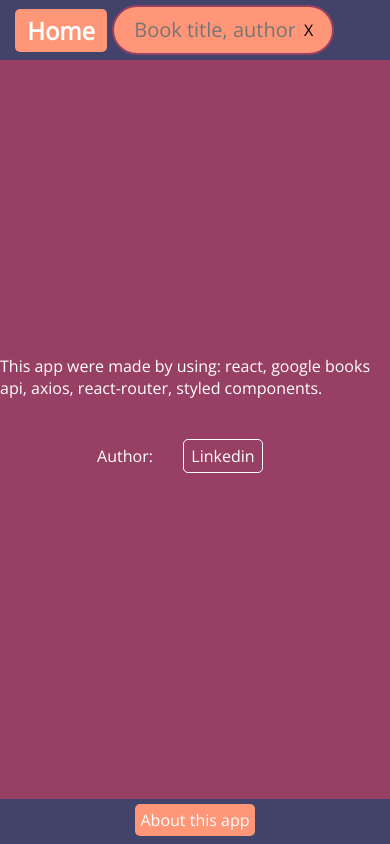
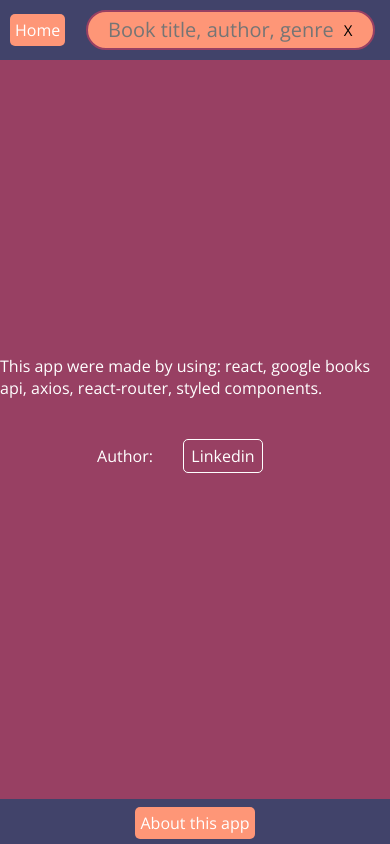
Before and after one commit to SergeySydorenko/dexcopy, a React (Create React App) app: page /about in a window 390 px wide. Built offline with nearby package versions, Linux system fonts and the light colour scheme.

Commit message:
mobile bug fixed

```diff
--- a/src/components/Book.js
+++ b/src/components/Book.js
@@ -1,9 +1,45 @@
 import Flex from "../ui/Flex"
 import LinkStyled from "../ui/LinkStyled"
+import styled from "styled-components";
 
 const noImage = 'https://upload.wikimedia.org/wikipedia/commons/thumb/6/65/No-Image-Placeholder.svg/1665px-No-Image-Placeholder.svg.png';
 
+const LinkBook = styled(LinkStyled)`
+    @media (max-width: 768px) {
+        width: 100%;
+        height: 150px;
+    }
+`
+const FlexBook = styled(Flex)`
+    @media (max-width: 768px) {
+        flex-direction: row;
+        /* flex-wrap: nowrap; */
+        align-items: center;
+    }
+`
+const BookInfo = styled(Flex)`
+    @media (max-width: 768px) {
+        width: 100%;
+        justify-content: flex-start;
+        align-items: center;
+    }
+`
+
+const StyledImage = styled.img`
+            border: 1px solid black;
+            width: 140px;
+            height: 215px;
+            margin: 0 20px 0 0;
+            object-fit: fill;
+            @media (max-width: 768px) {
+                width: 100px;
+                height: 150px;
+            }
+    `
+
 const Book = ({bookData, short}) => {
+
+
     let book = {
         id: bookData?.id,
         title: bookData.volumeInfo?.title,
@@ -19,20 +55,7 @@ const Book = ({bookData, short}) => {
         pageCount: bookData.volumeInfo.pageCount,
         publichedDate: bookData.volumeInfo.publishedDate
     }
-    let styleImg;
-    if(short){
-        styleImg = {
-            width: '100%',
-            height: '210px'
-            // height: '80%'
-        }
-    }else{
-        styleImg = {
-            width: '200px',
-            height: '320px'
-            // height: '80%'
-        }
-    }
+
     const overflowHid = {
         overflow: 'hidden',
         fontSize: '15px'
@@ -47,22 +70,22 @@ const Book = ({bookData, short}) => {
 
     if(short){
         return(
-            <LinkStyled to={`/id=${book.id}`} width='150px' height='300px' margin='10px' padding='5px'>
-                <Flex direction="column" width='100%' onClick={() => console.log(book?.id)}>
-                        <img src={book?.thumbnailSmall || noImage} style={styleImg}></img>
+            <LinkBook to={`/id=${book.id}`} width='150px' height='300px' margin='10px' padding='5px'>
+                <FlexBook direction="column" width='100%' onClick={() => console.log(book?.id)}>
+                        <StyledImage src={book?.thumbnailSmall || noImage} ></StyledImage>
                         <Flex direction='column' overflow='hidden' color='white'>
                             <h3 style={overflowHid}>{book?.title}</h3>
                         </Flex>
-                </Flex>
-            </LinkStyled>
+                </FlexBook>
+            </LinkBook>
         )
     }else{
         return(
             // <LinkStyled to={`/id=${book.id}`} width='150px' height='300px' margin='10px' padding='5px'>
-                <Flex direction="column" width='80%' align='space-around' justify='center' onClick={() => console.log(book?.id)}>
-                        <Flex direction='row' justify='flex-start'>
-                            <img src={book?.thumbnail || noImage} style={styleImg}></img>
-                            <Flex direction='column' overflow='hidden' margin='0 0 0 30px'>
+                <Flex direction="column" width='95%' align='space-around' justify='center' onClick={() => console.log(book?.id)}>
+                        <BookInfo direction='row' justify='center'>
+                            <StyledImage src={book?.thumbnail || noImage} ></StyledImage>
+                            <Flex direction='column' overflow='hidden'>
                                 <h3 style={overflowHid}>{book?.title}</h3>
                                 <span style={overflowHid}>Author(s): {book?.authors ? book?.authors.map((item)=>item + ' ') : 'Unknown'}</span>
                                 <span>{book?.maturity}</span>
@@ -73,7 +96,7 @@ const Book = ({bookData, short}) => {
                                 <span>Published date: {book?.publichedDate}</span>
                                 {book?.eBook ? <span>Have eBook</span> : null}
                             </Flex>
-                        </Flex>
+                        </BookInfo>
                         <hr style={margin}/>
                         <p style={font}>
                             {book?.description}
--- a/src/components/BookPage.js
+++ b/src/components/BookPage.js
@@ -10,7 +10,7 @@ const BookPage = () => {
     useEffect(()=>{performSearch(params.id).then(res => setBookData(res.data.items.filter(function(item){return item.id == params.id})))},[params])
 
     return(
-        <Flex width='100%' height='100%' justify='center' align='flex-start' padding='50px 0 0 0'>
+        <Flex width='100%' height='100%' justify='center' align='flex-start' padding='25px 0 0 0'>
             {bookData ? bookData.map((item) =>
                     <Book bookData={item} key={item.id} />)
                 : <Flex>Loading</Flex>}
--- a/src/components/Footer.js
+++ b/src/components/Footer.js
@@ -8,7 +8,7 @@ const StyledFooter = styled.div`
     background-color: #41436A;
     color: white;
     text-align: center;
-    padding: 10px 0 0 0;
+    padding: 13px 0 0 0;
 `
 
 const Footer = () => {
--- a/src/components/Header.js
+++ b/src/components/Header.js
@@ -10,6 +10,14 @@ const StyledForm = styled.form`
     width: 80%;
     /* margin: 5px 0 0 0; */
 `;
+const HomeButton = styled(LinkStyled)`
+    @media (max-width: 768px) {
+        width: 55px;
+        font-size: 16px;
+        margin: 0 0 0 5px;
+    }
+`
+
 const InputFlex = styled(Flex)`
     border: none;
     outline: none;
@@ -22,6 +30,11 @@ const InputFlex = styled(Flex)`
     font-size: 20px;
     &:hover{
         border: 2px solid #f64668;
+    }
+    @media (max-width: 768px){
+        height: 40px;
+        width: 95%;
+        font-size: 16px;
     }
 `;
 const InputButton = styled(Button)`
@@ -49,6 +62,9 @@ const ResetButton = styled(Button)`
         /* color: white; */
         /* transition: .2s; */
     }
+    @media (max-width: 768px){
+        font-size: 15px;
+    }
 `;
 
 const Header = (props)=>{
@@ -67,9 +83,19 @@ const Header = (props)=>{
 
     return(
         <Flex justify='space-between' align='center' position='sticky' height='60px' top='0px' padding='5px' backgroundColor='#41436A'>
-                <LinkStyled to='/' padding='5px' margin='0 0 0 10px' width='100px' backgroundcolor='#fe9677' hoverbackgroundcolor='#984063' color='white' minwidth='100px'>
-                    <h2>Home</h2>
-                </LinkStyled>
+                <HomeButton
+                    to='/'
+                    padding='5px'
+                    margin='0 0 0 10px'
+                    width='100px'
+                    backgroundcolor='#fe9677'
+                    hoverbackgroundcolor='#984063'
+                    color='white'
+                    minwidth='100px'
+                    fontsize='20px'
+                >
+                    Home
+                </HomeButton>
                 <StyledForm onSubmit={e => search(e)}>
                     <InputFlex justify='flex-start' align='center' color='white' width='100%'>
                         <Input placeholder='Book title, author, genre etc.'/>
--- a/src/components/Main.js
+++ b/src/components/Main.js
@@ -56,7 +56,6 @@ const Main = (props) =>{
     try{
     return(
         <Flex direction='column' align='center' width='100%' height='90%' overflow='hidden' padding='1% 0 0 0' backgroundColor='#984063'>
-            <hr ref={myRef}/>
             {bookData ? <h3>Books found: {bookData?.totalItems}</h3> : null}
             {/* <Flex direction='row' width='100%' justify='stretch' height='100%'> */}
                 <Flex direction='row' justify='center' align='center' width="100%" height='100%' overflow='scroll' wrap='wrap' padding='1% 5%'>
--- a/src/ui/Flex.js
+++ b/src/ui/Flex.js
@@ -4,6 +4,7 @@ const StyledDiv = styled.div`
     display: ${props => props.display || 'flex'};
     max-height: 100%;
     min-height: ${props => props.minHeight || ''};
+    max-height: 100vh;
     font-size: ${props => props.fontSize || '16px'};
     overflow-y: ${props => props.overflow || ''};
     flex-shrink: ${props => props.shrink || 'none'};;
--- a/src/ui/LinkStyled.js
+++ b/src/ui/LinkStyled.js
@@ -12,6 +12,7 @@ const StyledLink = styled(Link)`
     color: ${props => props.color || 'black'};
     margin: ${props => props.margin || '0'};
     padding: ${props => props.padding || '5px 0 5px 10px'};
+    font-size: ${props => props.fontsize || 'inherit'};
     border: ${props => props.border || '0'};
     border-radius: ${props => props.borderRadius || '5px'};
     background-color: ${props => props.backgroundcolor || 'inherit'};
```
